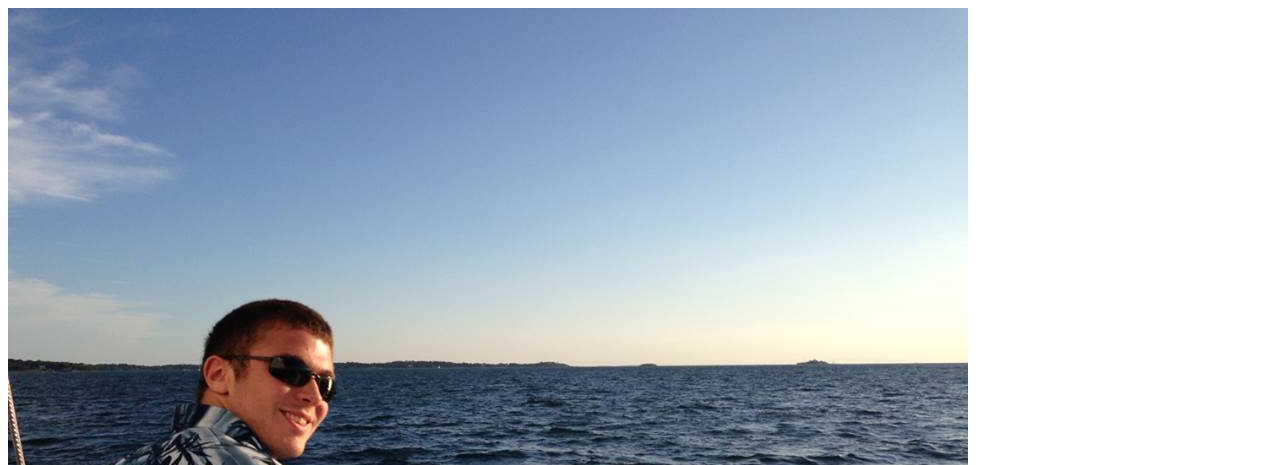
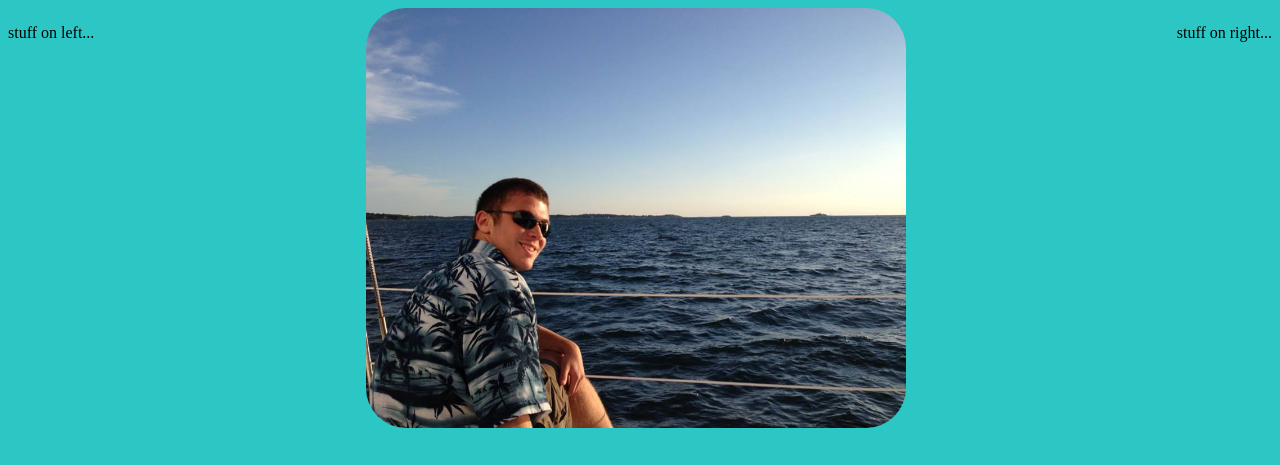
Before and after one commit to kahns729/kahns729.github.io, a plain HTML site: page index.html in a window 1280 px wide. Shown: the top 465 px of the page. Drawn offline with Linux system fonts and the light colour scheme.

Commit message:
finished styling index.html

```diff
--- a/index.css
+++ b/index.css
@@ -1,9 +1,27 @@
 body {
-	background-color:green;
+	background-color:#2CC7C5;
 }
 
-img {
-	height:100px;
-	width:100px;
+img#profile {
+	display:block;
+	margin-right: auto;
+	margin-left: auto;
+	height:420px;
+	width:540px;
 	border-radius:40px;
 }
+
+div#right {
+	float:right;
+}
+
+div#left{
+	float:left;
+}
+
+h1#name {
+	font-family: "Comic Sans MS";
+	font-size:64px;
+	color:#ffd700;
+	text-align: center;
+}
--- a/index.html
+++ b/index.html
@@ -2,8 +2,18 @@
 <html>
 <head>
 	<title>Seth Kahn</title>
+	<link rel="stylesheet" type="text/css" href="index.css">
 </head>
 <body>
-	<img src="homepage_picture.jpg" />
+	<div id="top">
+		<div id="right">
+			<p>stuff on right...</p>
+		</div>
+		<div id="left">
+			<p>stuff on left...</p>
+		</div>
+		<img id="profile" src="homepage_picture.jpg" />
+		<h1 id="name">Seth Kahn</h1>
+	</div>
 </body>
 </html>
```
Also changed, not shown: bio.css (added), bio.html (added), resume.css (added), resume.html (added).
